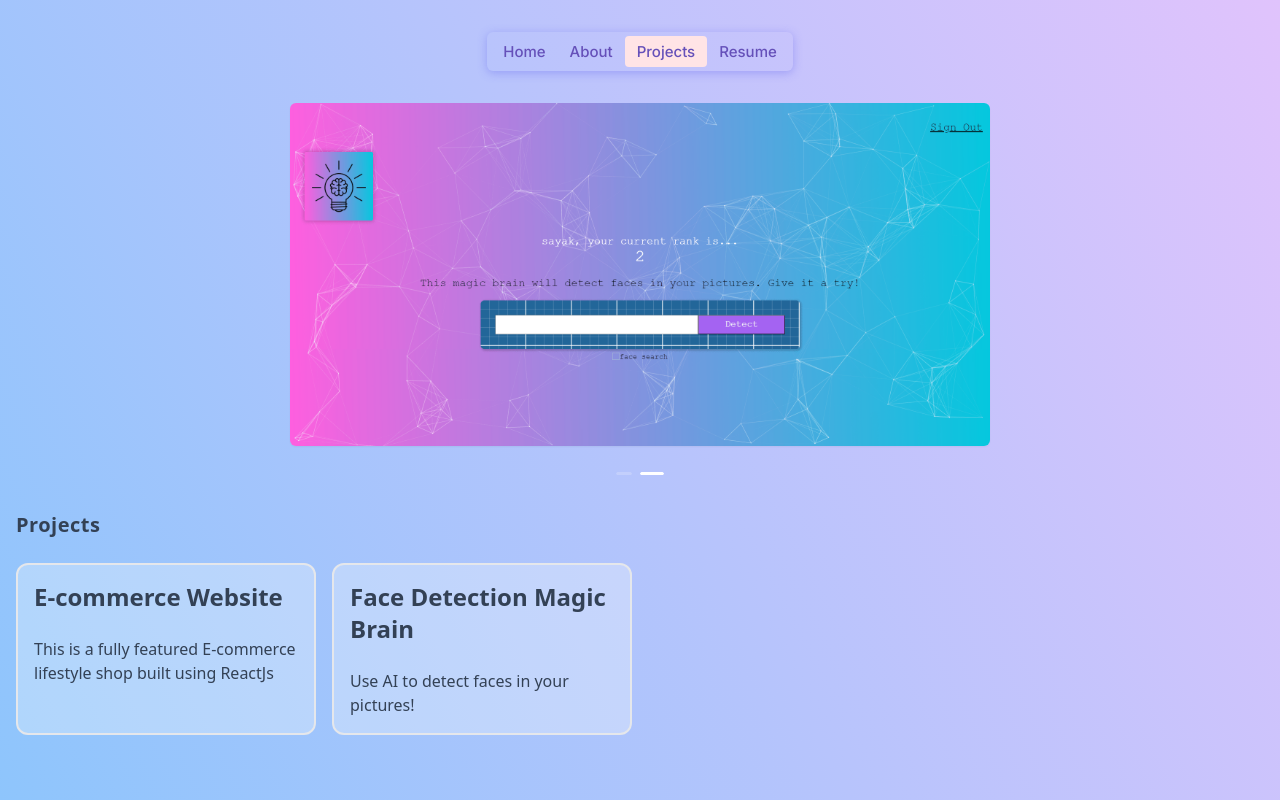
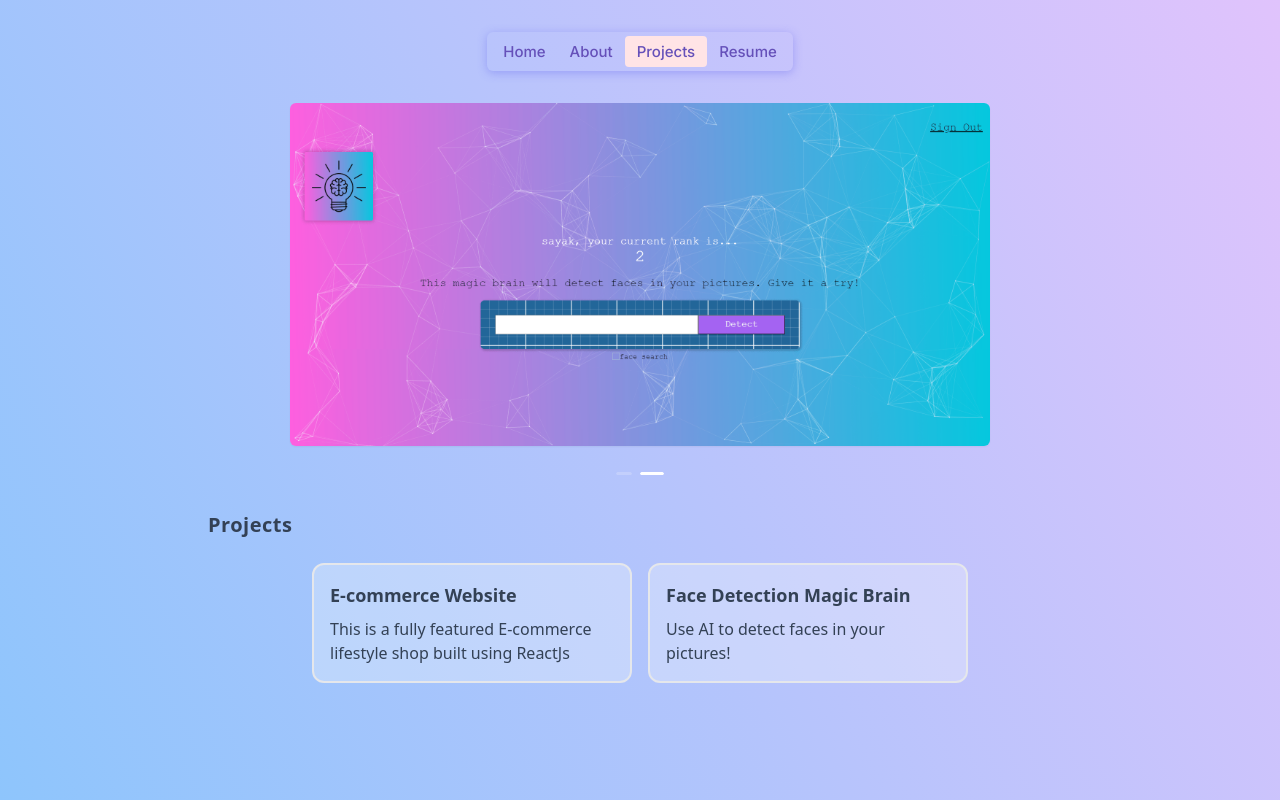
Before and after one commit to piklume/sayak-portfolio, a Next.js app: page /projects in a window 1280 px wide. Built offline with nearby package versions, Linux system fonts and the light colour scheme.

Commit message:
fix: center container and project cards

```diff
--- a/app/common/components/textHeader.tsx
+++ b/app/common/components/textHeader.tsx
@@ -4,7 +4,7 @@ export default function TextHeader({
   children: React.ReactNode;
 }) {
   return (
-    <h2 className="font-sans font-bold my-6 text-xl text-slate-700 tracking-wide">
+    <h2 className="container mx-auto font-sans font-bold my-6 md:ml-20 text-xl text-slate-700 tracking-wide text-left">
       {children}
     </h2>
   );
--- a/app/projects/components/projectCard.tsx
+++ b/app/projects/components/projectCard.tsx
@@ -6,9 +6,9 @@ type props = {
 
 export default function ProjectCard({ title, content, children }: props) {
   return (
-    <div className="p-4 border-2 rounded-xl font-sans bg-slate-50/30 text-slate-700 hover:shadow-inner">
-      <h2 className="text-2xl font-semibold">{title}</h2>
-      <p className="text-base mt-6">{content}</p>
+    <div className="w-fit h-auto max-w-xs p-4 border-2 rounded-xl font-sans bg-slate-50/30 text-slate-700 hover:shadow-inner">
+      <h2 className="text-lg font-semibold">{title}</h2>
+      <p className="text-base mt-2">{content}</p>
       {children && <p className="text-base mt-1">{children}</p>}
     </div>
   );
--- a/app/projects/page.tsx
+++ b/app/projects/page.tsx
@@ -5,10 +5,10 @@ import ProjectsCarousel from './components/projectsCarousel';
 
 export default function Projects() {
   return (
-    <div className="mt-8 flex flex-col">
+    <div className="container mx-auto mt-8 flex flex-col items-center max-w-screen-lg">
       <ProjectsCarousel />
       <TextHeader>Projects</TextHeader>
-      <div className="grid gap-4 grid-cols-1 md:grid-cols-4">
+      <div className="flex items-stretch gap-4 flex-col md:flex-row">
         {PROJECTS_DATA_LIST.map(({ name, title, shortDescription }) => (
           <ProjectCard key={name} title={title} content={shortDescription} />
         ))}
```
